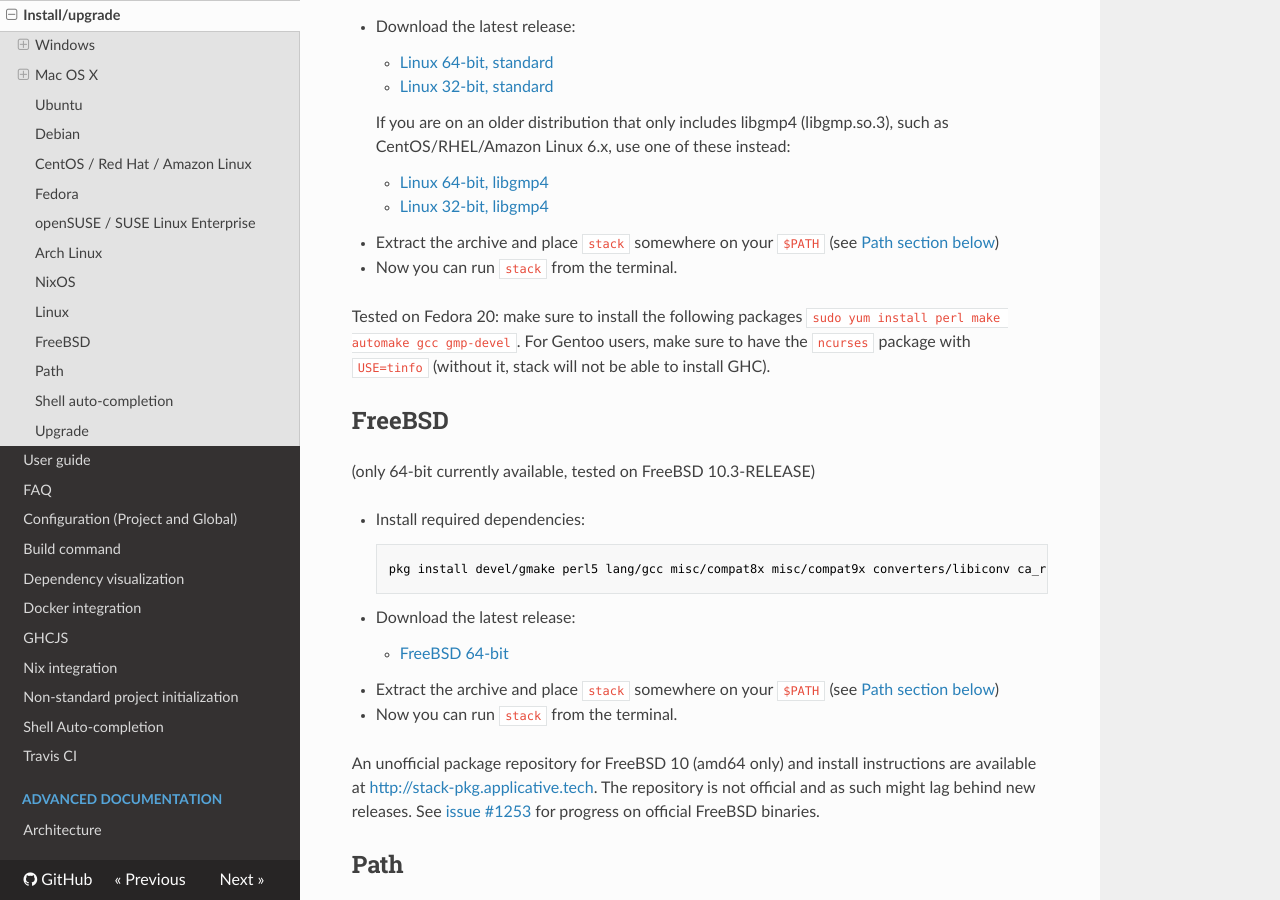
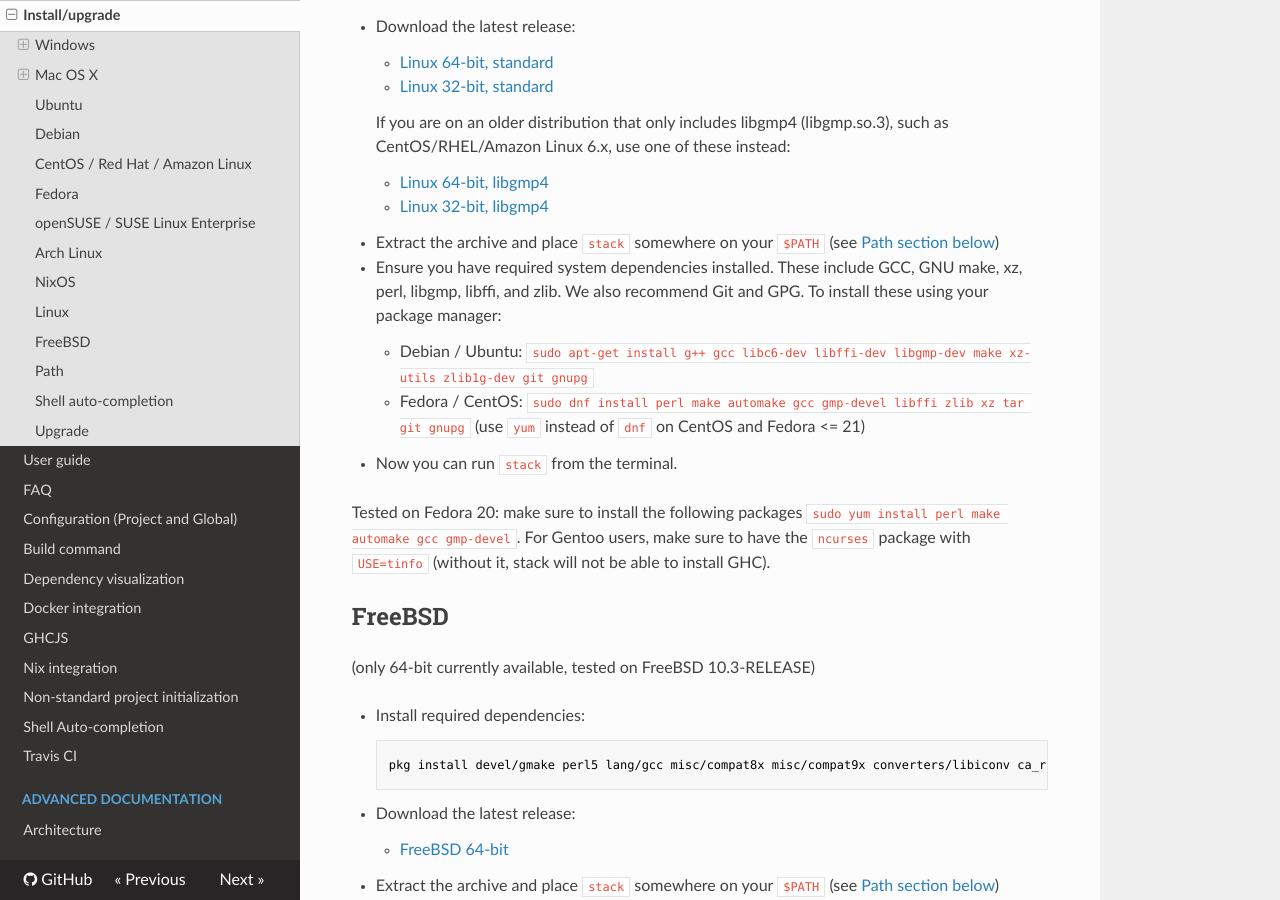
Before and after one commit to commercialhaskell/stack, an MkDocs documentation site: the page built from doc/install_and_upgrade.md, in a window 1280 px wide and 900 px high, scrolled down 6015 px. Built offline with MkDocs 1.6.1, drawn with Linux system fonts in a browser that asks for light colours; nearby versions of some CDN libraries; old or Windows-style settings are respelled for this version of MkDocs.

Commit message:
Update general Linux install instructions (fixes #2209)

```diff
--- a/doc/install_and_upgrade.md
+++ b/doc/install_and_upgrade.md
@@ -264,6 +264,10 @@
 
 * Extract the archive and place `stack` somewhere on your `$PATH` (see [Path section below](#path))
 
+* Ensure you have required system dependencies installed.  These include GCC, GNU make, xz, perl, libgmp, libffi, and zlib.  We also recommend Git and GPG.  To install these using your package manager:
+    * Debian / Ubuntu: `sudo apt-get install g++ gcc libc6-dev libffi-dev libgmp-dev make xz-utils zlib1g-dev git gnupg`
+    * Fedora / CentOS: `sudo dnf install perl make automake gcc gmp-devel libffi zlib xz tar git gnupg` (use `yum` instead of `dnf` on CentOS and Fedora <= 21)
+
 * Now you can run `stack` from the terminal.
 
 Tested on Fedora 20: make sure to install the following packages `sudo yum install perl make automake gcc gmp-devel`.
```
